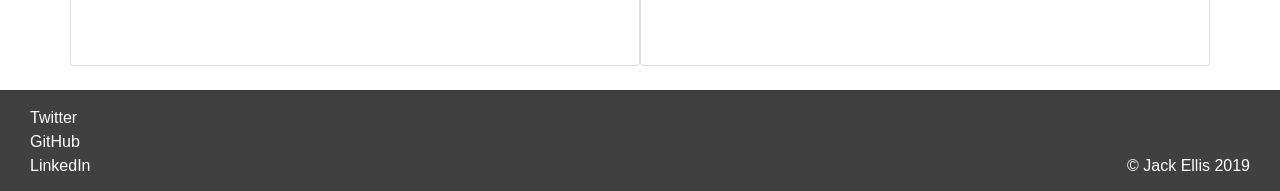
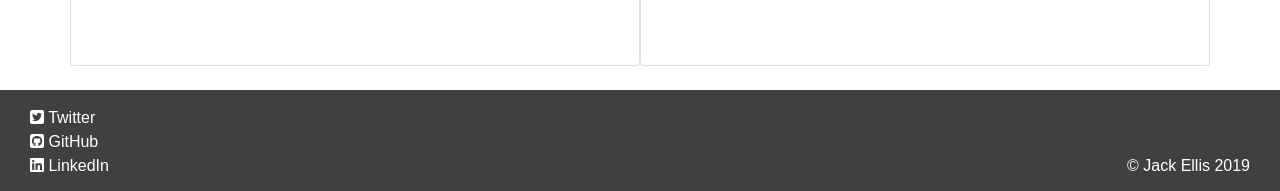
Before and after one commit to GingertronMk1/gingertronmk1.github.io, a Jekyll site: the page built from index.html, in a window 1280 px wide. Shown: the part 706-897 px from the top of the page. Built offline with Jekyll 4.4.1, drawn with Linux system fonts in a browser that asks for light colours; nearby versions of some CDN libraries.

Commit message:
Add font awesome logos

```diff
--- a/_data/socials.yml
+++ b/_data/socials.yml
@@ -1,6 +1,9 @@
 - network: Twitter
   url: https://www.twitter.com/gingertronMk1
+  fa-class: fa-twitter-square
 - network: GitHub
   url: https://www.github.com/gingertronmk1
+  fa-class: fa-github-square
 - network: LinkedIn
   url: https://www.linkedin.com/in/jackellis1504/
+  fa-class: fa-linkedin
--- a/_includes/footer.html
+++ b/_includes/footer.html
@@ -2,7 +2,12 @@
   <div class="col-6 text-left">
     <ul>
       {% for social in site.data.socials %}
-        <li><a href="{{ social.url }}">{{ social.network }}</a></li>
+      <li>
+        <a href="{{ social.url }}">
+          <i class="fab {{ social.fa-class }}"></i>
+          {{ social.network }}
+        </a>
+      </li>
       {% endfor %}
     </ul>
   </div>
--- a/_includes/head.html
+++ b/_includes/head.html
@@ -37,6 +37,12 @@
 <link rel="stylesheet"
       href="https://fonts.googleapis.com/css?family=Open+Sans&display=swap">
 
+<!-- FONT AWESOME -->
+<script src="https://kit.fontawesome.com/78bbce86e2.js"
+        crossorigin="anonymous">
+</script>
+
+
 <!-- MY CSS -->
 
 <link rel="stylesheet"
```
